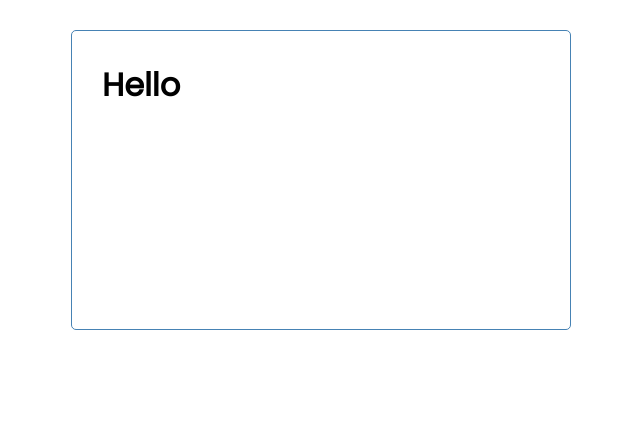
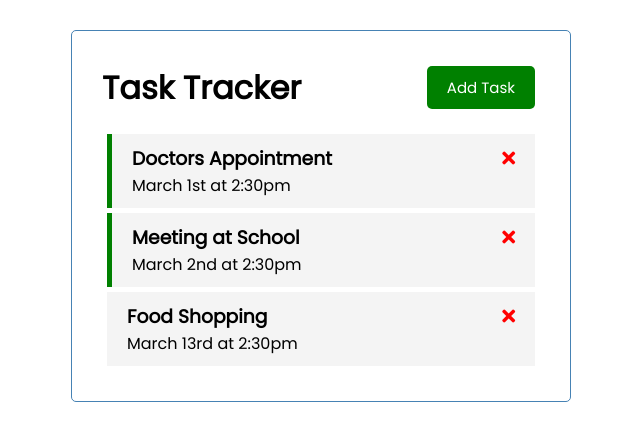
Before and after one commit to DaniilsFirgers/vue-crash-course, a Vue app: page / in a window 1280 px wide. Shown: the top 440 px of the page, without its empty margins (319-959 px from the left). Built offline with nearby package versions, Linux system fonts and the light colour scheme.

Commit message:
add functionality

```diff
--- a/package.json
+++ b/package.json
@@ -15,7 +15,6 @@
     "@babel/core": "^7.12.16",
     "@babel/eslint-parser": "^7.12.16",
     "@vue/cli-plugin-babel": "~5.0.0",
-    "@vue/cli-plugin-eslint": "~5.0.0",
     "@vue/cli-service": "~5.0.0",
     "eslint": "^7.32.0",
     "eslint-config-prettier": "^8.3.0",
--- a/public/index.html
+++ b/public/index.html
@@ -1,15 +1,23 @@
 <!DOCTYPE html>
 <html lang="">
   <head>
-    <meta charset="utf-8">
-    <meta http-equiv="X-UA-Compatible" content="IE=edge">
-    <meta name="viewport" content="width=device-width,initial-scale=1.0">
-    <link rel="icon" href="<%= BASE_URL %>favicon.ico">
+    <meta charset="utf-8" />
+    <meta http-equiv="X-UA-Compatible" content="IE=edge" />
+    <meta name="viewport" content="width=device-width,initial-scale=1.0" />
+    <link
+      rel="stylesheet"
+      href="https://cdnjs.cloudflare.com/ajax/libs/font-awesome/5.15.2/css/all.min.css"
+    />
+    <link rel="icon" href="<%= BASE_URL %>favicon.ico" />
     <title><%= htmlWebpackPlugin.options.title %></title>
   </head>
   <body>
     <noscript>
-      <strong>We're sorry but <%= htmlWebpackPlugin.options.title %> doesn't work properly without JavaScript enabled. Please enable it to continue.</strong>
+      <strong
+        >We're sorry but <%= htmlWebpackPlugin.options.title %> doesn't work
+        properly without JavaScript enabled. Please enable it to
+        continue.</strong
+      >
     </noscript>
     <div id="app"></div>
     <!-- built files will be auto injected -->
--- a/src/App.vue
+++ b/src/App.vue
@@ -1,15 +1,61 @@
 <template>
   <div class="container">
-    <HeaderComponent title="Hello" />
+    <Header title="Task Tracker" />
+    <Tasks
+      @toggle-reminder="toggleReminder"
+      @delete-task="deleteTask"
+      :tasks="tasks"
+    />
   </div>
 </template>
 
 <script>
-import HeaderComponent from "./components/Header";
+import Header from "./components/Header";
+import Tasks from "./components/Tasks";
 export default {
   name: "App",
   components: {
-    HeaderComponent,
+    Header,
+    Tasks,
+  },
+  data() {
+    return {
+      tasks: [],
+    };
+  },
+  methods: {
+    deleteTask(id) {
+      if (confirm("Are you sure?")) {
+        this.tasks = this.tasks.filter((task) => task.id !== id);
+      }
+    },
+    toggleReminder(id) {
+      this.tasks = this.tasks.map((task) =>
+        task.id === id ? { ...task, reminder: !task.reminder } : task
+      );
+    },
+  },
+  created() {
+    this.tasks = [
+      {
+        id: 1,
+        text: "Doctors Appointment",
+        day: "March 1st at 2:30pm",
+        reminder: true,
+      },
+      {
+        id: 2,
+        text: "Meeting at School",
+        day: "March 2nd at 2:30pm",
+        reminder: true,
+      },
+      {
+        id: 3,
+        text: "Food Shopping",
+        day: "March 13rd at 2:30pm",
+        reminder: false,
+      },
+    ];
   },
 };
 </script>
--- /dev/null
+++ b/src/components/Button.vue
@@ -0,0 +1,20 @@
+<template>
+  <button @click="onClick()" :style="{ background: color }" class="btn">
+    {{ text }}
+  </button>
+</template>
+
+<script>
+export default {
+  name: "Button",
+  props: {
+    text: String,
+    color: String,
+  },
+  methods: {
+    onClick() {
+      console.log("Clicked");
+    },
+  },
+};
+</script>
--- a/src/components/Header.vue
+++ b/src/components/Header.vue
@@ -3,13 +3,18 @@
     <h1>
       {{ title }}
     </h1>
+    <Button text="Add Task" color="green" />
   </header>
 </template>
 
 <script>
+import Button from "./Button";
 export default {
-  name: "HeaderComponent",
+  name: "Header",
   props: { title: { String } },
+  components: {
+    Button,
+  },
 };
 </script>
 <style scoped>
--- /dev/null
+++ b/src/components/Task.vue
@@ -0,0 +1,41 @@
+<template>
+  <div
+    @dblclick="$emit('toggle-reminder', task.id)"
+    :class="[task.reminder ? 'reminder' : '', 'task']"
+  >
+    <h3>
+      {{ task.text }}
+      <i @click="$emit('delete-task', task.id)" class="fas fa-times"></i>
+    </h3>
+    <p>{{ task.day }}</p>
+  </div>
+</template>
+
+<script>
+export default {
+  name: "Task",
+  props: {
+    task: Object,
+  },
+};
+</script>
+
+<style scope>
+.fas {
+  color: red;
+}
+.task {
+  background: #f4f4f4;
+  margin: 5px;
+  padding: 10px 20px;
+  cursor: pointer;
+}
+.task.reminder {
+  border-left: 5px solid green;
+}
+.task h3 {
+  display: flex;
+  align-items: center;
+  justify-content: space-between;
+}
+</style>
--- /dev/null
+++ b/src/components/Tasks.vue
@@ -0,0 +1,23 @@
+<template>
+  <div :key="task.id" v-for="task in tasks">
+    <Task
+      @toggle-reminder="$emit('toggle-reminder', task.id)"
+      @delete-task="$emit('delete-task', task.id)"
+      :task="task"
+    />
+  </div>
+</template>
+
+<script>
+import Task from "./Task";
+export default {
+  name: "Tasks",
+  props: {
+    tasks: Array,
+  },
+  components: {
+    Task,
+  },
+  emits: ["delete-task", "toggle-reminder"],
+};
+</script>
```
Also changed, not shown: .eslintrc.js (deleted), 1 other file (tests, documents, lock files or other folders).
